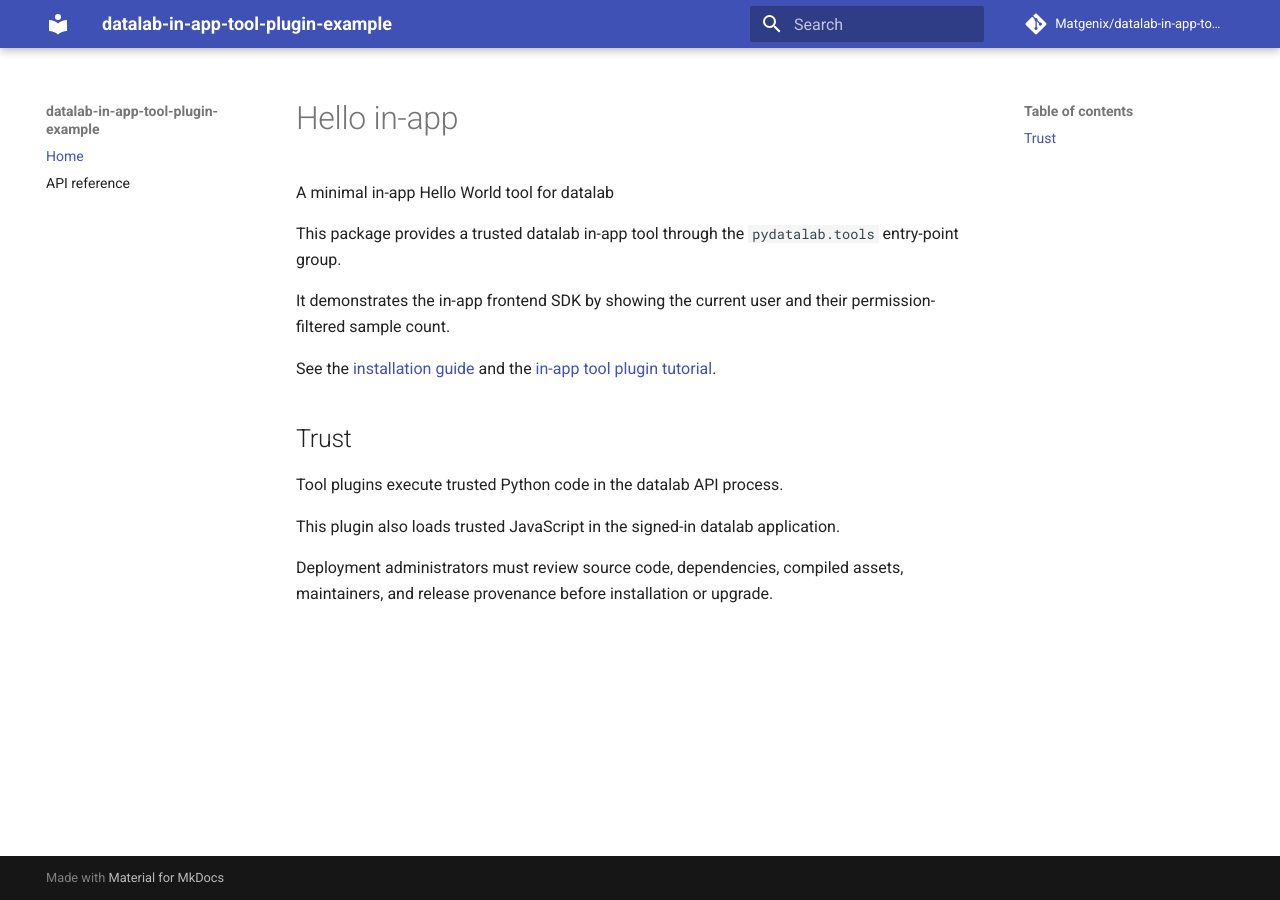
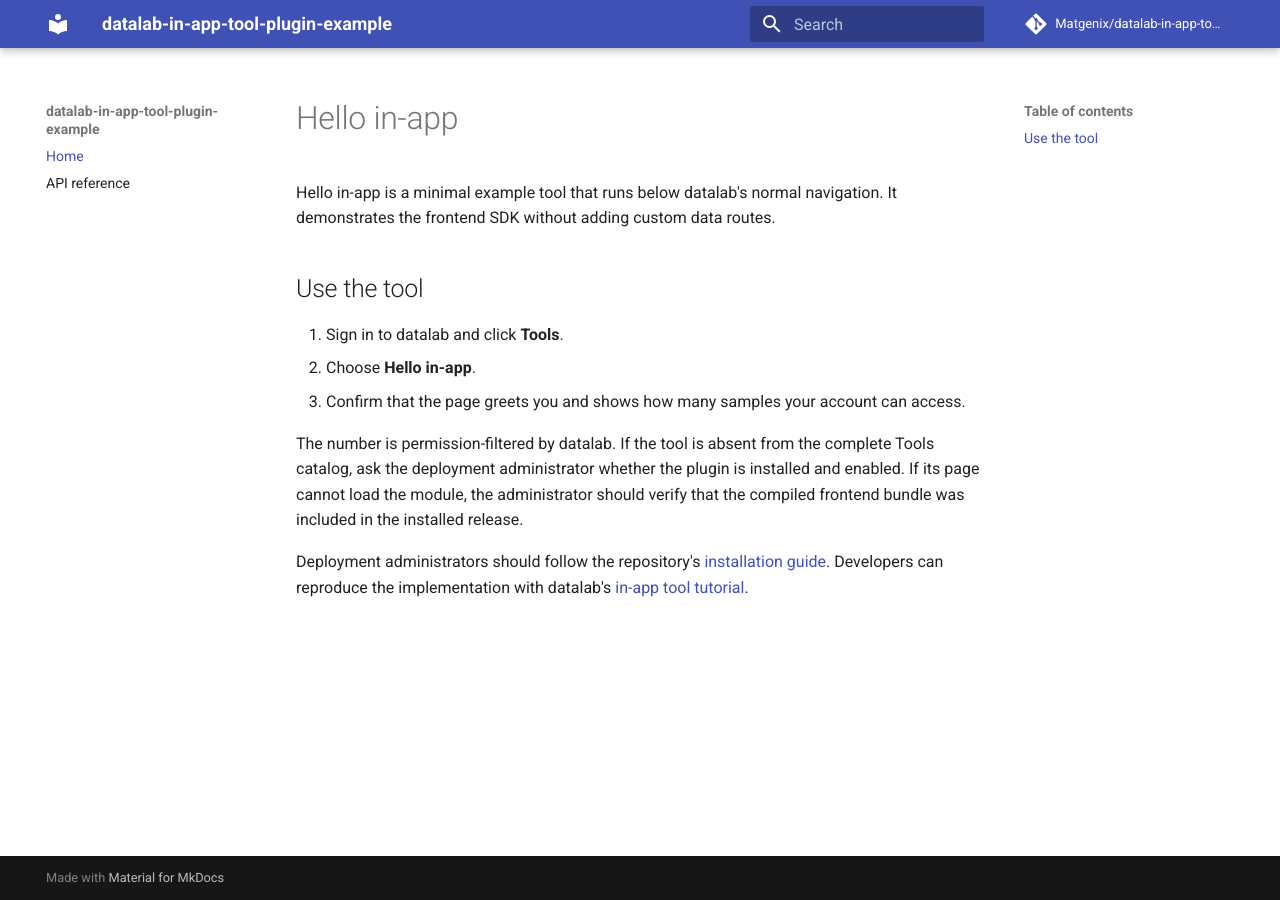
Before and after one commit to Matgenix/datalab-in-app-tool-plugin-example, an MkDocs documentation site: the page built from docs/index.md, in a window 1280 px wide. Built offline with MkDocs 1.6.1 and Material for MkDocs 9.7.7, drawn with Linux system fonts in a browser that asks for light colours; comment, search, counter and statistics services are not loaded.

Commit message:
Reorganized documentation

```diff
--- a/docs/index.md
+++ b/docs/index.md
@@ -1,24 +1,22 @@
 # Hello in-app
 
-A minimal in-app Hello World tool for datalab
+Hello in-app is a minimal example tool that runs below datalab's normal
+navigation. It demonstrates the frontend SDK without adding custom data routes.
 
-This package provides a trusted datalab
-in-app tool
-through the `pydatalab.tools` entry-point group.
+## Use the tool
 
-It demonstrates the in-app frontend SDK by showing the current user and their
-permission-filtered sample count.
+1. Sign in to datalab and click **Tools**.
+2. Choose **Hello in-app**.
+3. Confirm that the page greets you and shows how many samples your account can
+   access.
 
-See the
-[installation guide](https://github.com/Matgenix/datalab-in-app-tool-plugin-example/blob/main/INSTALL.md)
-and the
-[in-app tool plugin tutorial](https://docs.datalab-org.io/plugin-development/in-app-tool-plugin/).
+The number is permission-filtered by datalab. If the tool is absent from the
+complete Tools catalog, ask the deployment administrator whether the plugin is
+installed and enabled. If its page cannot load the module, the administrator
+should verify that the compiled frontend bundle was included in the installed
+release.
 
-## Trust
-
-Tool plugins execute trusted Python code in the datalab API process.
-
-This plugin also loads trusted JavaScript in the signed-in datalab application.
-
-Deployment administrators must review source code, dependencies, compiled
-assets, maintainers, and release provenance before installation or upgrade.
+Deployment administrators should follow the repository's
+[installation guide](https://github.com/Matgenix/datalab-in-app-tool-plugin-example/blob/main/INSTALL.md).
+Developers can reproduce the implementation with datalab's
+[in-app tool tutorial](https://docs.datalab-org.io/en/latest/plugin-development/in-app-tool-plugin/).
```
Also changed, not shown: INSTALL.md (+38 -28 lines), README.md (+10 -14 lines).
